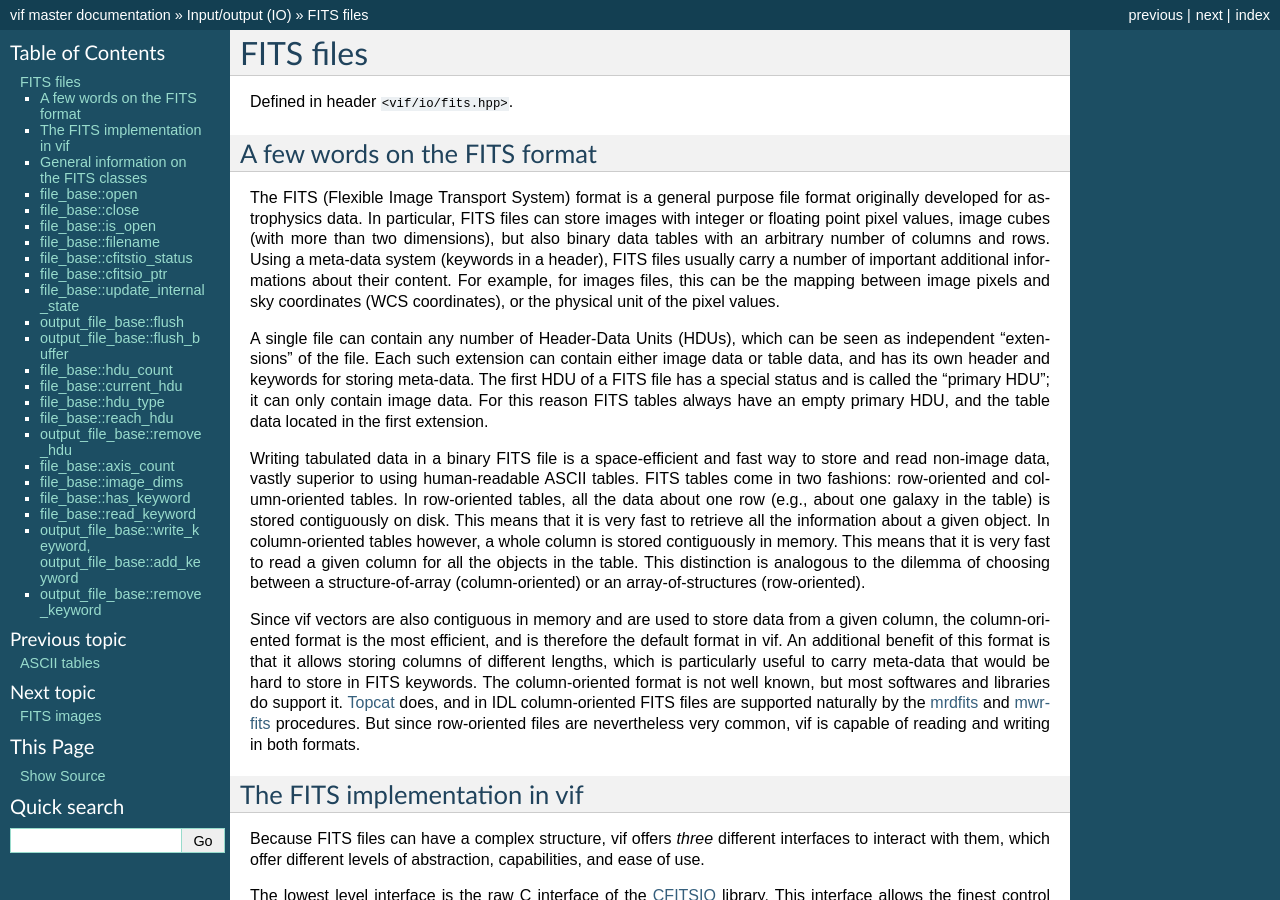
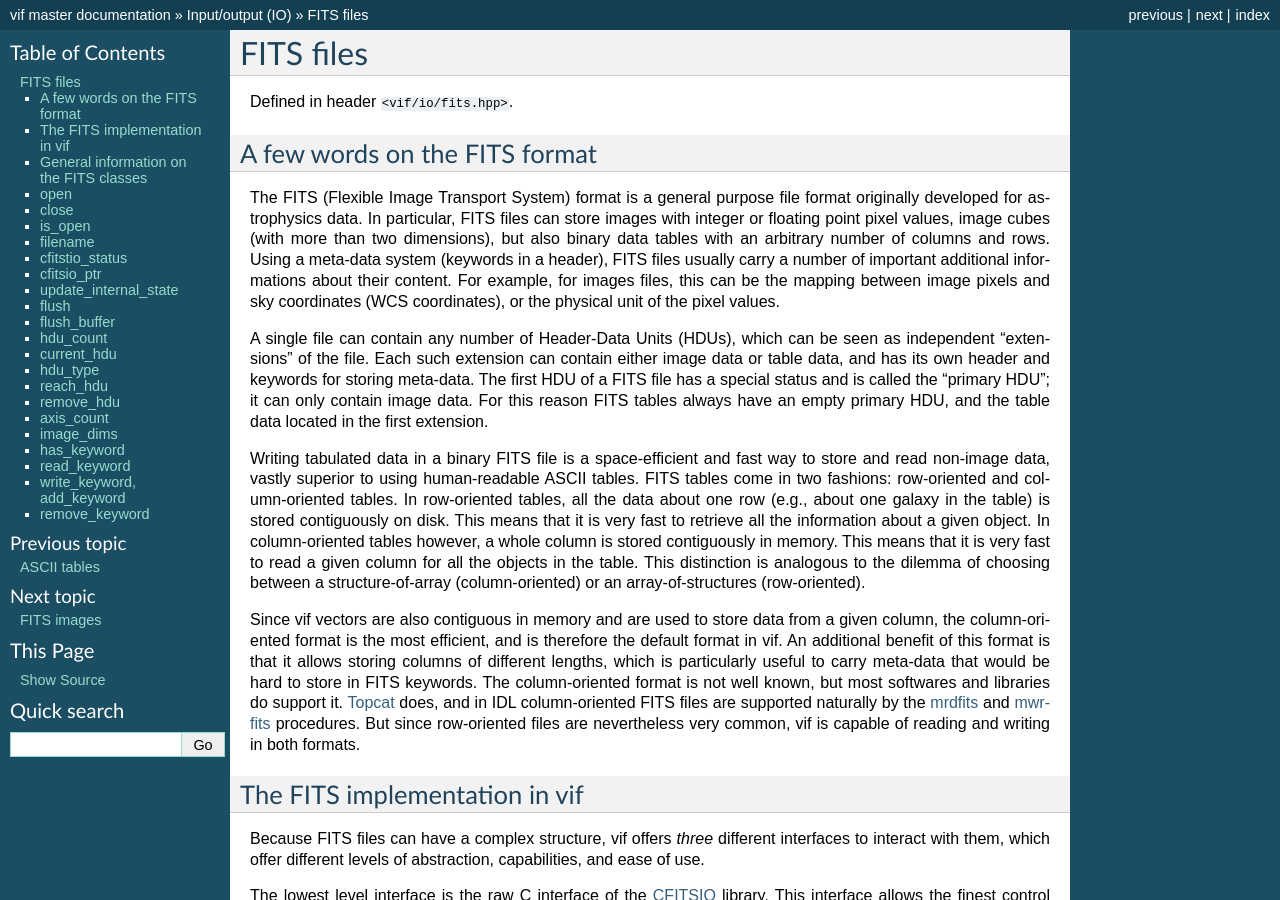
Before and after one commit to cschreib/vif, a Sphinx documentation site: the page built from doc/sphinx/io-fits-generic.rst, in a window 1280 px wide and 900 px high. Built offline with Sphinx 7.4.7, drawn with Linux system fonts in a browser that asks for light colours; formulas are drawn with MathJax 3; some of the changed text lies outside the part shown.

Commit message:
Remove class name from section header

```diff
--- a/doc/sphinx/io-fits-generic.rst
+++ b/doc/sphinx/io-fits-generic.rst
@@ -56,8 +56,8 @@ If an instance of any of these classes is shared by multiple execution threads,
 - all instances are pointing to different files, or instances pointing to the same file are all performing read operations only.
 
 
-file_base::open
----------------
+open
+----
 
 .. code-block:: c++
 
@@ -96,8 +96,8 @@ It is possible to open the same file multiple times as different objects, but th
     img1.read(image2);
 
 
-file_base::close
-----------------
+close
+-----
 
 .. code-block:: c++
 
@@ -122,8 +122,8 @@ If the file cannot be properly closed for any reason, this function will not rai
     // A new file must now be opened before doing further operations
 
 
-file_base::is_open
-------------------
+is_open
+-------
 
 .. code-block:: c++
 
@@ -143,8 +143,8 @@ This function checks if a file is currently open.
     img.is_open(); // true
 
 
-file_base::filename
--------------------
+filename
+--------
 
 .. code-block:: c++
 
@@ -160,8 +160,8 @@ This function returns the name of the currently opened file (or blank if no file
     img.filename(); // "my_image.fits"
 
 
-file_base::cfitstio_status
---------------------------
+cfitstio_status
+---------------
 
 .. code-block:: c++
 
@@ -177,8 +177,8 @@ This function returns the current CFITSIO error code. Only useful for debugging
     img.cfitsio_status(); // most likely 0
 
 
-file_base::cfitsio_ptr
-----------------------
+cfitsio_ptr
+-----------
 
 .. code-block:: c++
 
@@ -204,8 +204,8 @@ If no file is currently open, it will return a null pointer.
     // Continue using the C++ interface
 
 
-file_base::update_internal_state
---------------------------------
+update_internal_state
+---------------------
 
 .. code-block:: c++
 
@@ -214,8 +214,8 @@ file_base::update_internal_state
 This function is called internally by ``open()`` and ``reach_hdu()``, and is used to update the internal state of the C++ wrapper based on the current content of the file. You only need to use this function if you perform operations on the file using the raw CFITSIO interface. See ``cfitsio_ptr()`` for more information. Will throw an exception if no file is currently open.
 
 
-output_file_base::flush
------------------------
+flush
+-----
 
 .. code-block:: c++
 
@@ -237,8 +237,8 @@ Indeed, as with any disk write operation in the C++ standard library, CFITSIO wr
     img.flush();
 
 
-output_file_base::flush_buffer
-------------------------------
+flush_buffer
+------------
 
 .. code-block:: c++
 
@@ -247,8 +247,8 @@ output_file_base::flush_buffer
 This function will perform any pending write operation to the disk and only return when all the data has been written. Contrary to ``flush()``, it will only flush the binary data, and not the header data. This will be faster but less complete; only use this if you know the header data is likely to already be up-to-date. See ``flush()`` for more information. Only available for output files. Will throw an exception if no file is currently open.
 
 
-file_base::hdu_count
---------------------
+hdu_count
+---------
 
 .. code-block:: c++
 
@@ -268,8 +268,8 @@ This function returns the number of HDUs (or extensions) currently present in th
     img.hdu_count(); // 2
 
 
-file_base::current_hdu
-----------------------
+current_hdu
+-----------
 
 .. code-block:: c++
 
@@ -289,8 +289,8 @@ This function returns the ID of the current HDU (or extension). The "primary HDU
     img.current_hdu(); // 1
 
 
-file_base::hdu_type
--------------------
+hdu_type
+--------
 
 .. code-block:: c++
 
@@ -310,8 +310,8 @@ This function attempts to identify the content in the current HDU, determining w
     img.hdu_type(); // fits::image_hdu
 
 
-file_base::reach_hdu
---------------------
+reach_hdu
+---------
 
 .. code-block:: c++
 
@@ -336,8 +336,8 @@ This function attempts to reach the requested HDU to start reading/writing data
     //  - the image data in the second extension (ID 2)
 
 
-output_file_base::remove_hdu
-----------------------------
+remove_hdu
+----------
 
 .. code-block:: c++
 
@@ -370,8 +370,8 @@ This function removes the current HDU from the file. If other HDUs existed after
     //  - the image data in the first extension (ID 1)
 
 
-file_base::axis_count
----------------------
+axis_count
+----------
 
 .. code-block:: c++
 
@@ -392,8 +392,8 @@ This function returns the number of axes of the data located in the current HDU.
     img.axis_count(); // 2
 
 
-file_base::image_dims
----------------------
+image_dims
+----------
 
 .. code-block:: c++
 
@@ -414,8 +414,8 @@ This function returns the dimensions of the image in the current HDU. If the cur
     img.image_dims(); // {8,10}
 
 
-file_base::has_keyword
-----------------------
+has_keyword
+-----------
 
 .. code-block:: c++
 
@@ -432,8 +432,8 @@ This function checks if a given keyword exists in the header of the current HDU.
     img.has_keyword("BUNIT"); // does this image have a unit?
 
 
-file_base::read_keyword
------------------------
+read_keyword
+------------
 
 .. code-block:: c++
 
@@ -458,8 +458,8 @@ This function checks if a given keyword exists in the header of the current HDU,
     }
 
 
-output_file_base::write_keyword, output_file_base::add_keyword
---------------------------------------------------------------
+write_keyword, add_keyword
+--------------------------
 
 .. code-block:: c++
 
@@ -482,8 +482,8 @@ These functions write the given keyword into the header of the current HDU, sett
     img.write_keyword("FREQ", 1.4e9);      // write a number
 
 
-output_file_base::remove_keyword
---------------------------------
+remove_keyword
+--------------
 
 .. code-block:: c++
 
```
